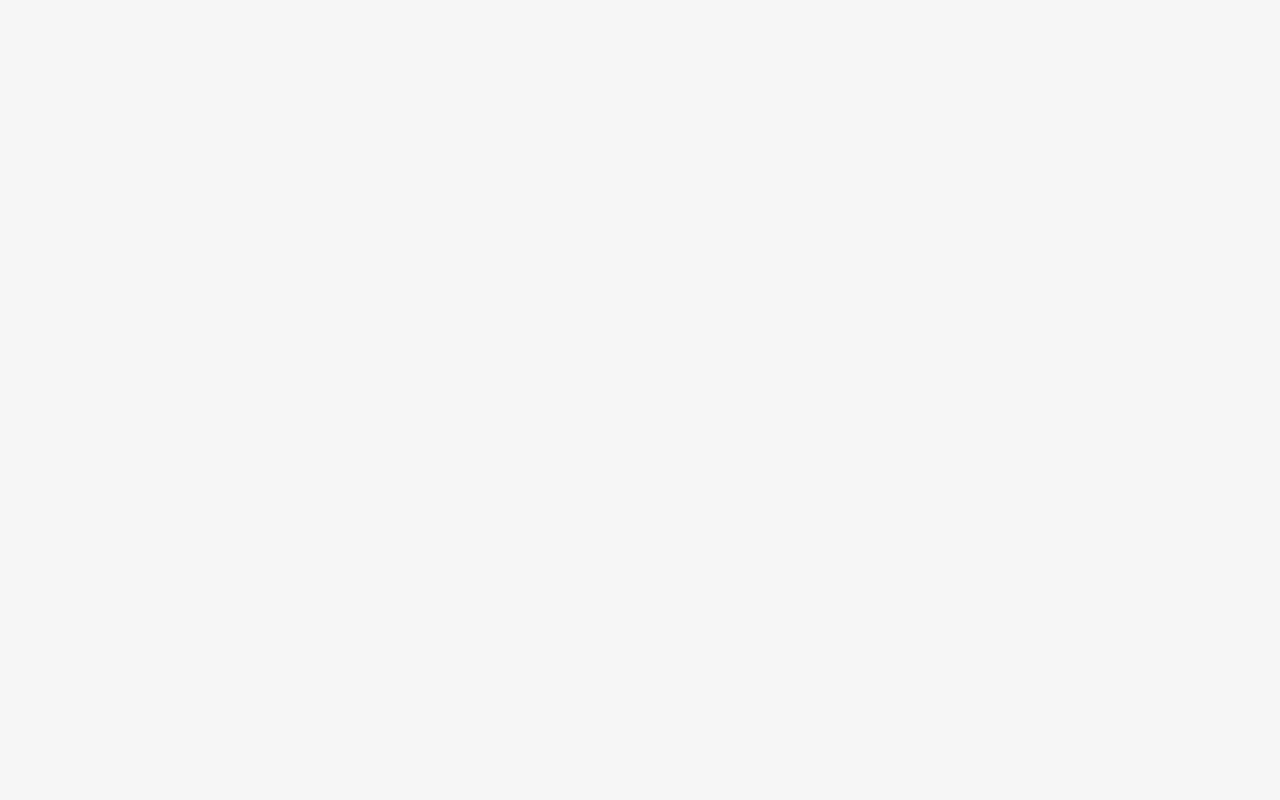
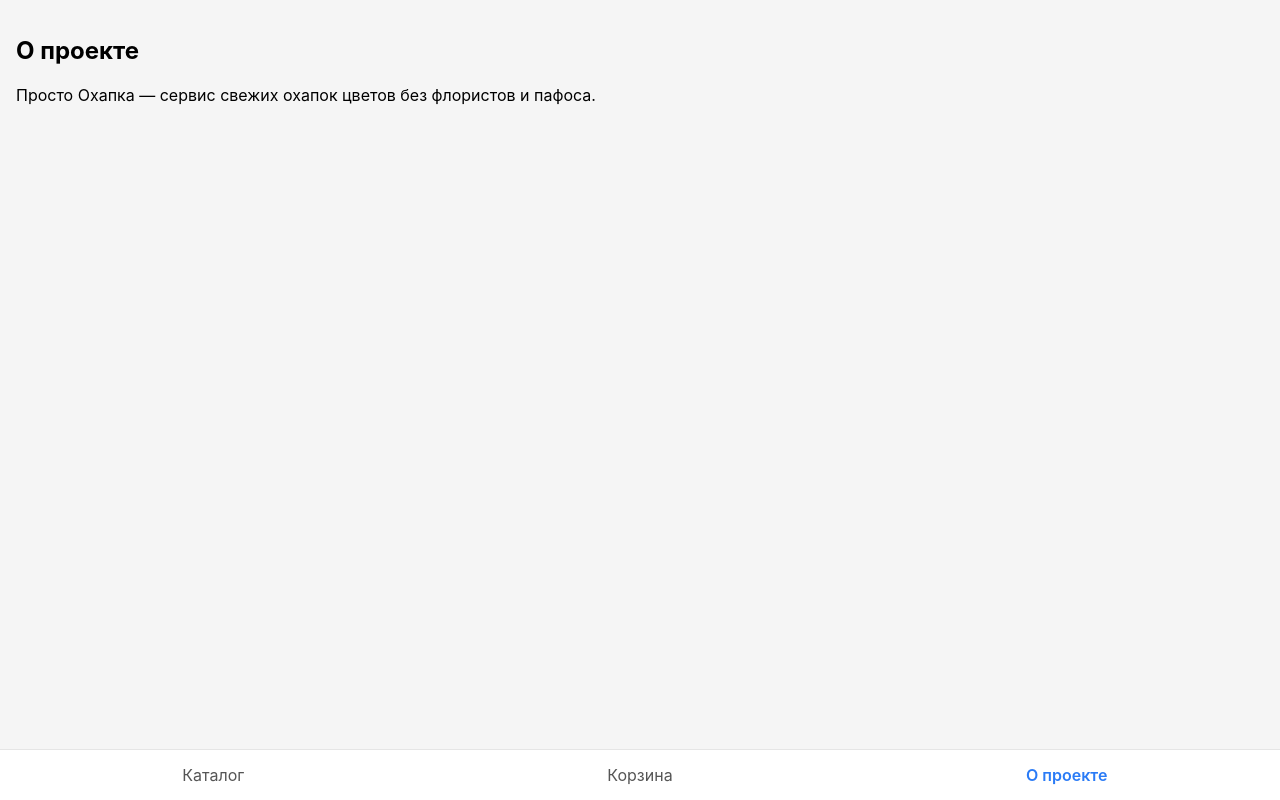
Before and after one commit to individd/ohapka-front-react, a React (Vite) app: page /about in a window 1280 px wide. Before the commit this address had no page. Built offline with nearby package versions, Linux system fonts and the light colour scheme.

Commit message:
Новая структура на тест

```diff
--- a/src/App.jsx
+++ b/src/App.jsx
@@ -1,17 +1,27 @@
 import React from "react";
 import { BrowserRouter, Routes, Route } from "react-router-dom";
+import { CartProvider } from "./context/CartContext";
+
 import Catalog from "./pages/Catalog";
 import CartPage from "./pages/CartPage";
-import Checkout from "./pages/Checkout";
+import About from "./pages/About";
+
+import BottomNav from "./components/BottomNav";
 
 export default function App() {
   return (
+    <CartProvider>
       <BrowserRouter>
+        <div style={{ paddingBottom: 70 }}>
           <Routes>
             <Route path="/" element={<Catalog />} />
             <Route path="/cart" element={<CartPage />} />
-        <Route path="/checkout" element={<Checkout />} />
+            <Route path="/about" element={<About />} />
           </Routes>
+        </div>
+
+        <BottomNav />
       </BrowserRouter>
+    </CartProvider>
   );
 }
--- /dev/null
+++ b/src/components/BottomNav.jsx
@@ -0,0 +1,45 @@
+import React from "react";
+import { Link, useLocation } from "react-router-dom";
+
+export default function BottomNav() {
+  const location = useLocation();
+  const current = location.pathname;
+
+  const linkStyle = (active) => ({
+    flex: 1,
+    textAlign: "center",
+    padding: "10px 0",
+    color: active ? "#2a7bf6" : "#555",
+    fontWeight: active ? "600" : "400",
+    textDecoration: "none",
+  });
+
+  return (
+    <div
+      style={{
+        position: "fixed",
+        bottom: 0,
+        left: 0,
+        width: "100%",
+        background: "#fff",
+        borderTop: "1px solid #e5e5e5",
+        display: "flex",
+        justifyContent: "space-between",
+        padding: "5px 0",
+        zIndex: 100,
+      }}
+    >
+      <Link to="/" style={linkStyle(current === "/")}>
+        Каталог
+      </Link>
+
+      <Link to="/cart" style={linkStyle(current === "/cart")}>
+        Корзина
+      </Link>
+
+      <Link to="/about" style={linkStyle(current === "/about")}>
+        О проекте
+      </Link>
+    </div>
+  );
+}
--- a/src/components/ProductCard.jsx
+++ b/src/components/ProductCard.jsx
@@ -1,9 +1,11 @@
 import React from "react";
+import { useCart } from "../context/CartContext";
 
 export default function ProductCard({ product }) {
   const image = Array.isArray(product.images)
     ? product.images[0]
     : product.images;
+  const { addItem } = useCart();
 
   return (
     <div
@@ -32,6 +34,21 @@ export default function ProductCard({ product }) {
       <p style={{ color: "#777", margin: "4px 0" }}>
         {product.price} ₽
       </p>
+      <button
+        style={{
+          width: "100%",
+          padding: "10px 14px",
+          background: "#2a7bf6",
+          color: "white",
+          borderRadius: 10,
+          border: "none",
+          marginTop: 10,
+          fontSize: 16,
+        }}
+        onClick={() => addItem(product, product.min || 1)}
+      >
+        Добавить
+      </button>
     </div>
   );
 }
--- a/src/context/CartContext.jsx
+++ b/src/context/CartContext.jsx
@@ -1,80 +1,52 @@
-import React, { createContext, useContext, useMemo, useState } from "react";
+import React, { createContext, useContext, useState } from "react";
 
-// Структура товара в корзине:
-// { id, name, price, quantity, image }
-
-const CartContext = createContext(null);
+const CartContext = createContext();
 
 export function CartProvider({ children }) {
-  const [items, setItems] = useState([]);
+  const [cart, setCart] = useState([]);
 
-  function addItem(product, qty = 1) {
-    setItems((prev) => {
-      const existing = prev.find((i) => i.id === product.id);
+  // Добавление товара
+  const addItem = (product, qty) => {
+    setCart((prev) => {
+      const existing = prev.find((item) => item.id === product.id);
+
       if (existing) {
-        return prev.map((i) =>
-          i.id === product.id
-            ? { ...i, quantity: i.quantity + qty }
-            : i
+        // если товар уже есть — увеличиваем количество
+        return prev.map((item) =>
+          item.id === product.id
+            ? { ...item, quantity: item.quantity + qty }
+            : item
         );
       }
-      return [
-        ...prev,
-        {
-          id: product.id,
-          name: product.name,
-          price: product.price,
-          image: product.image,
-          quantity: qty,
-        },
-      ];
+
+      return [...prev, { ...product, quantity: qty }];
     });
-  }
+  };
 
-  function removeItem(id) {
-    setItems((prev) => prev.filter((i) => i.id !== id));
-  }
-
-  function clearCart() {
-    setItems([]);
-  }
-
-  function setItemQuantity(id, qty) {
-    if (qty <= 0) {
-      return removeItem(id);
-    }
-    setItems((prev) =>
-      prev.map((i) =>
-        i.id === id ? { ...i, quantity: qty } : i
+  // Изменение количества
+  const updateQty = (id, qty) => {
+    setCart((prev) =>
+      prev.map((item) =>
+        item.id === id ? { ...item, quantity: qty } : item
       )
     );
-  }
-
-  const total = useMemo(
-    () => items.reduce((sum, i) => sum + i.price * i.quantity, 0),
-    [items]
-  );
-
-  const value = {
-    items,
-    total,
-    addItem,
-    removeItem,
-    clearCart,
-    setItemQuantity,
   };
 
+  // Удаление товара
+  const removeItem = (id) => {
+    setCart((prev) => prev.filter((item) => item.id !== id));
+  };
+
+  // Очистка корзины
+  const clearCart = () => setCart([]);
+
   return (
-    <CartContext.Provider value={value}>
+    <CartContext.Provider
+      value={{ cart, addItem, updateQty, removeItem, clearCart }}
+    >
       {children}
     </CartContext.Provider>
   );
 }
 
-export function useCart() {
-  const ctx = useContext(CartContext);
-  if (!ctx) {
-    throw new Error("useCart must be used within CartProvider");
-  }
-  return ctx;
-}
+export const useCart = () => useContext(CartContext);
--- /dev/null
+++ b/src/pages/About.jsx
@@ -0,0 +1,10 @@
+import React from "react";
+
+export default function About() {
+  return (
+    <div style={{ padding: 16 }}>
+      <h2>О проекте</h2>
+      <p>Просто Охапка — сервис свежих охапок цветов без флористов и пафоса.</p>
+    </div>
+  );
+}
--- a/src/pages/CartPage.jsx
+++ b/src/pages/CartPage.jsx
@@ -1,68 +1,77 @@
 import React from "react";
 import { useCart } from "../context/CartContext";
-import { Link } from "react-router-dom";
 
 export default function CartPage() {
-  const { items, total, setItemQuantity, removeItem } = useCart();
+  const { cart, updateQty, removeItem } = useCart();
+
+  const total = cart.reduce((sum, p) => sum + p.price * p.quantity, 0);
 
   return (
     <div style={{ padding: 16 }}>
       <h2>Корзина</h2>
 
-      {items.length === 0 && <p>Корзина пуста</p>}
+      {cart.length === 0 && <p>Корзина пуста</p>}
 
-      {items.map((item) => (
+      {cart.map((item) => (
         <div
           key={item.id}
           style={{
+            border: "1px solid #eee",
             padding: 12,
-            border: "1px solid #eee",
-            borderRadius: 10,
-            marginTop: 12,
-            background: "white",
+            borderRadius: 12,
+            marginBottom: 12,
           }}
         >
-          <h4>{item.name}</h4>
-          <p>{item.price} ₽</p>
+          <h3>{item.name}</h3>
+          <p>Цена: {item.price} ₽</p>
 
-          <div style={{ display: "flex", gap: 10 }}>
-            <button onClick={() => setItemQuantity(item.id, item.quantity - 1)}>
+          <div style={{ display: "flex", gap: 8, alignItems: "center" }}>
+            <button onClick={() => updateQty(item.id, item.quantity - item.step)}>
               -
             </button>
 
             <span>{item.quantity}</span>
 
-            <button onClick={() => setItemQuantity(item.id, item.quantity + 1)}>
+            <button onClick={() => updateQty(item.id, item.quantity + item.step)}>
               +
             </button>
           </div>
 
           <button
             onClick={() => removeItem(item.id)}
-            style={{ marginTop: 8, color: "red" }}
+            style={{
+              marginTop: 10,
+              padding: 6,
+              background: "red",
+              border: "none",
+              borderRadius: 6,
+              color: "white",
+            }}
           >
             Удалить
           </button>
         </div>
       ))}
 
-      {items.length > 0 && (
-        <Link to="/checkout">
-          <button
+      {cart.length > 0 && (
+        <div>
+          <h3>Итого: {total} ₽</h3>
+
+          <a
+            href="/checkout"
             style={{
-              width: "100%",
-              marginTop: 20,
-              padding: 14,
+              display: "block",
               background: "#2a7bf6",
+              padding: 12,
+              textAlign: "center",
               color: "white",
-              border: "none",
               borderRadius: 10,
-              fontSize: 17,
+              marginTop: 16,
             }}
           >
-            Перейти к оформлению – {total} ₽
-          </button>
-        </Link>
+            Оформить заказ
+          </a>
+        </div>
       )}
     </div>
   );
```
Also changed, not shown: src/pages/Home.jsx (deleted, +0 -11 lines), 1 other file (tests, documents, lock files or other folders). Lines whose indentation alone changed are shown as unchanged.
